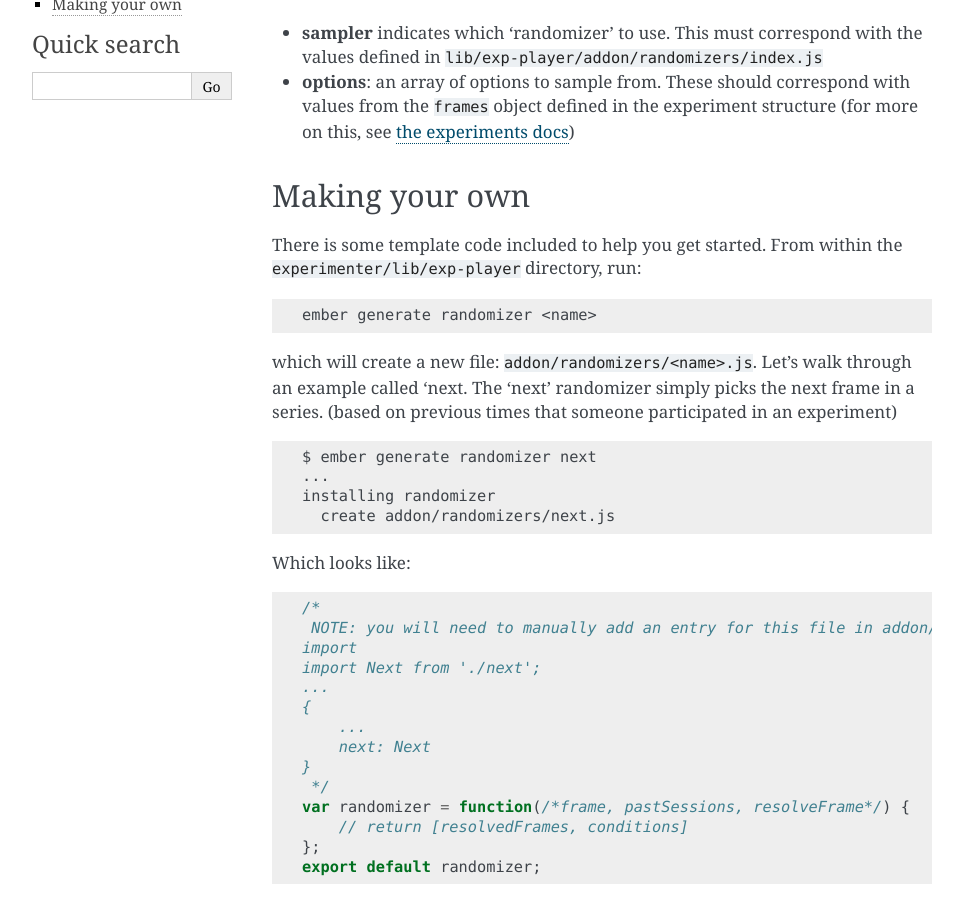
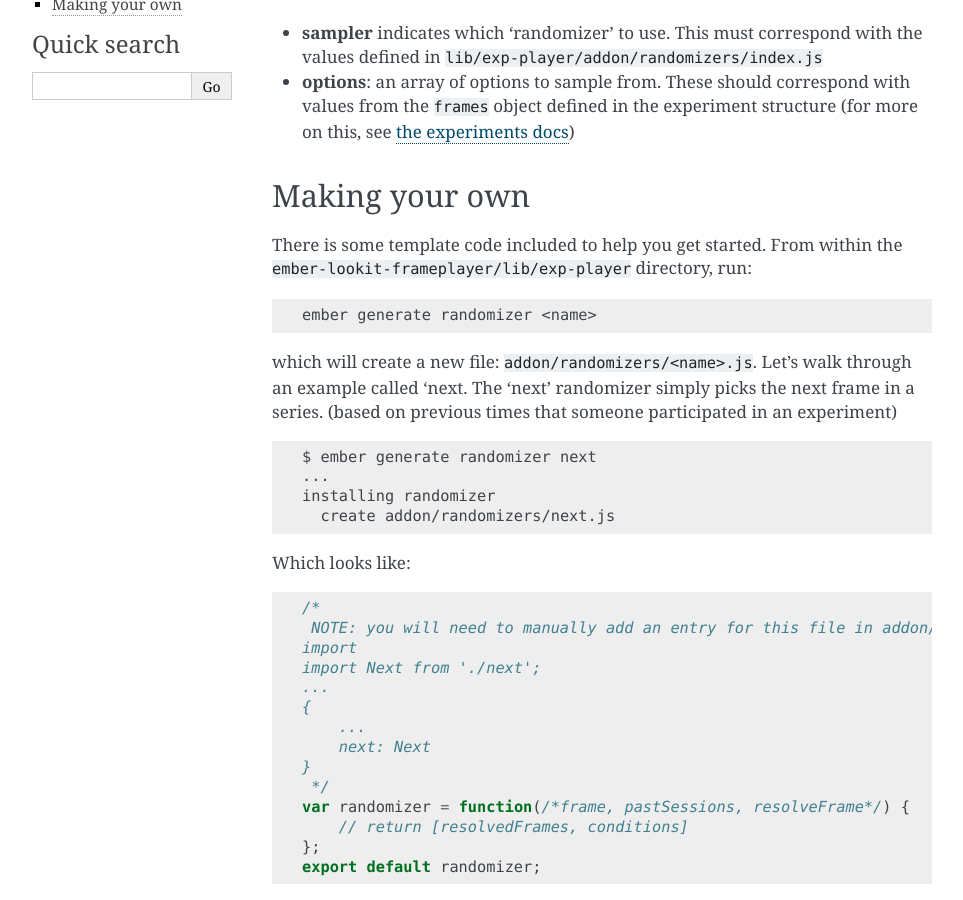
Before and after one commit to lookit/lookit-api, a Sphinx documentation site: the page built from docs/source/random.md, in a window 1280 px wide and 900 px high, scrolled down 562 px. Shown: the whole window, without its empty margins (148-1111 px from the left). Built offline with Sphinx 7.4.7, drawn with Linux system fonts in a browser that asks for light colours.

Commit message:
Move reference from experimenter to ember-lookit-frameplayer.

````diff
--- a/docs/source/random.md
+++ b/docs/source/random.md
@@ -28,7 +28,7 @@ Where:
 
 ### Making your own
 
-There is some template code included to help you get started. From within the `experimenter/lib/exp-player` directory,
+There is some template code included to help you get started. From within the `ember-lookit-frameplayer/lib/exp-player` directory,
 run:
 
 ```bash
````
